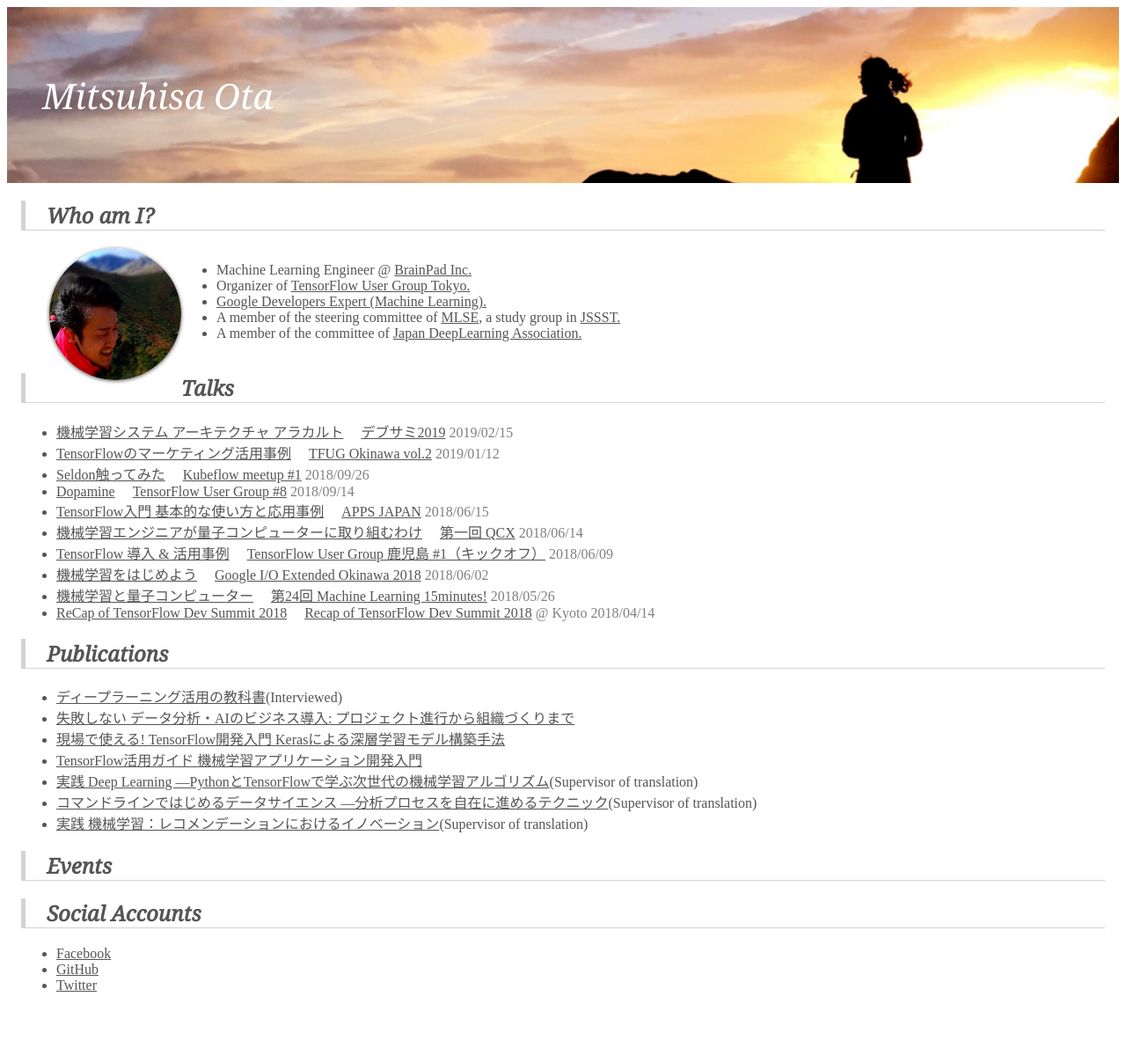
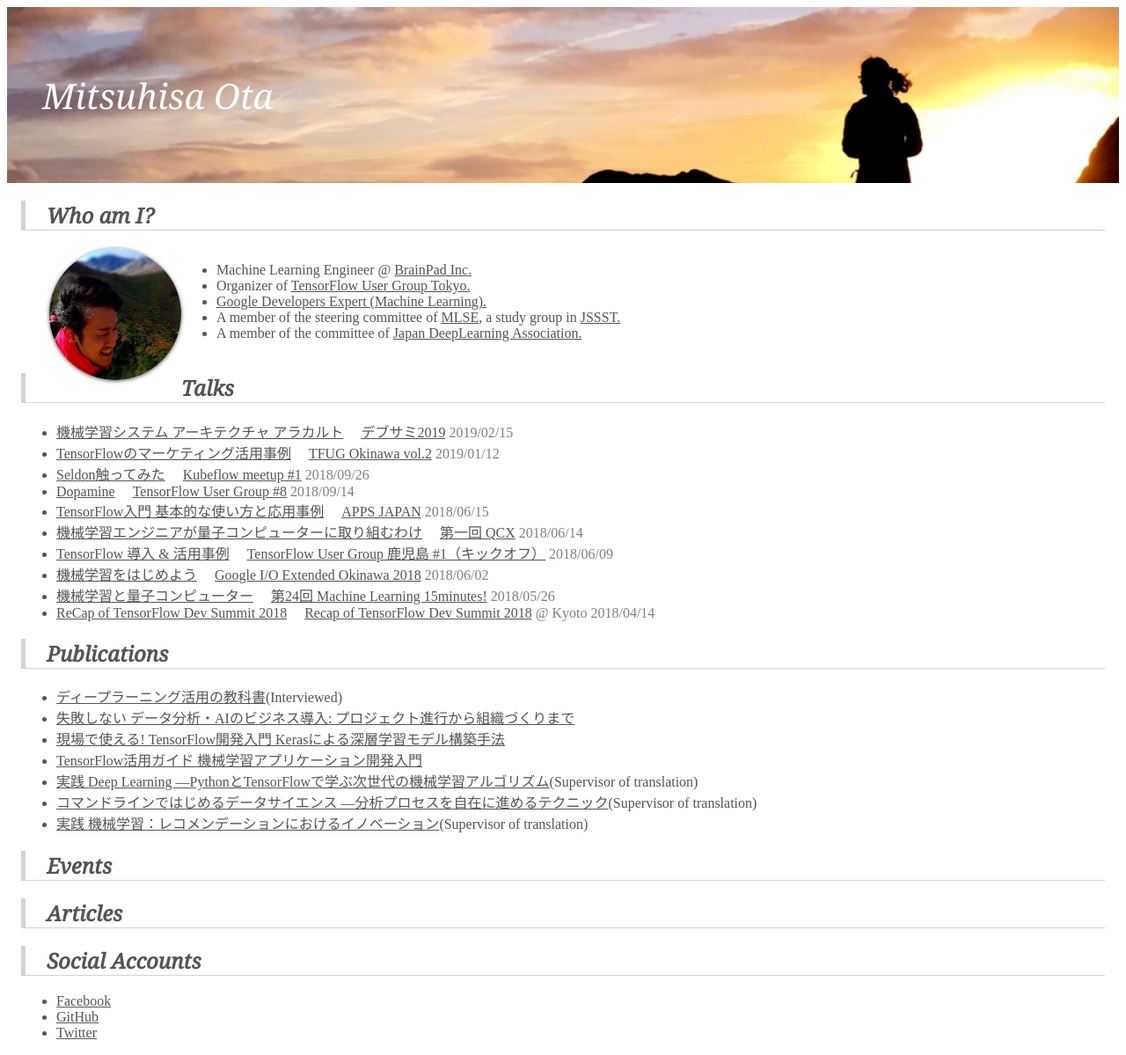
Before and after one commit to ohtaman/ohtaman.github.io, a Jekyll site: the page built from index.md, in a window 1280 px wide. Shown: the whole page at 88% size. Built offline with Jekyll 4.4.1, drawn with Linux system fonts in a browser that asks for light colours; nearby versions of some CDN libraries; before the commit the page ends 1145 px from its top, so only the background shows below that.

Commit message:
Add Qiita Articles

```diff
--- a/index.md
+++ b/index.md
@@ -62,6 +62,10 @@ title: Mitsuhisa Ota
 ## Events
 {: #events}
 
+## Articles
+
+{: #qiita}
+
 ## Social Accounts
 
 - [Facebook](https://www.facebook.com/ohtaman)
```
